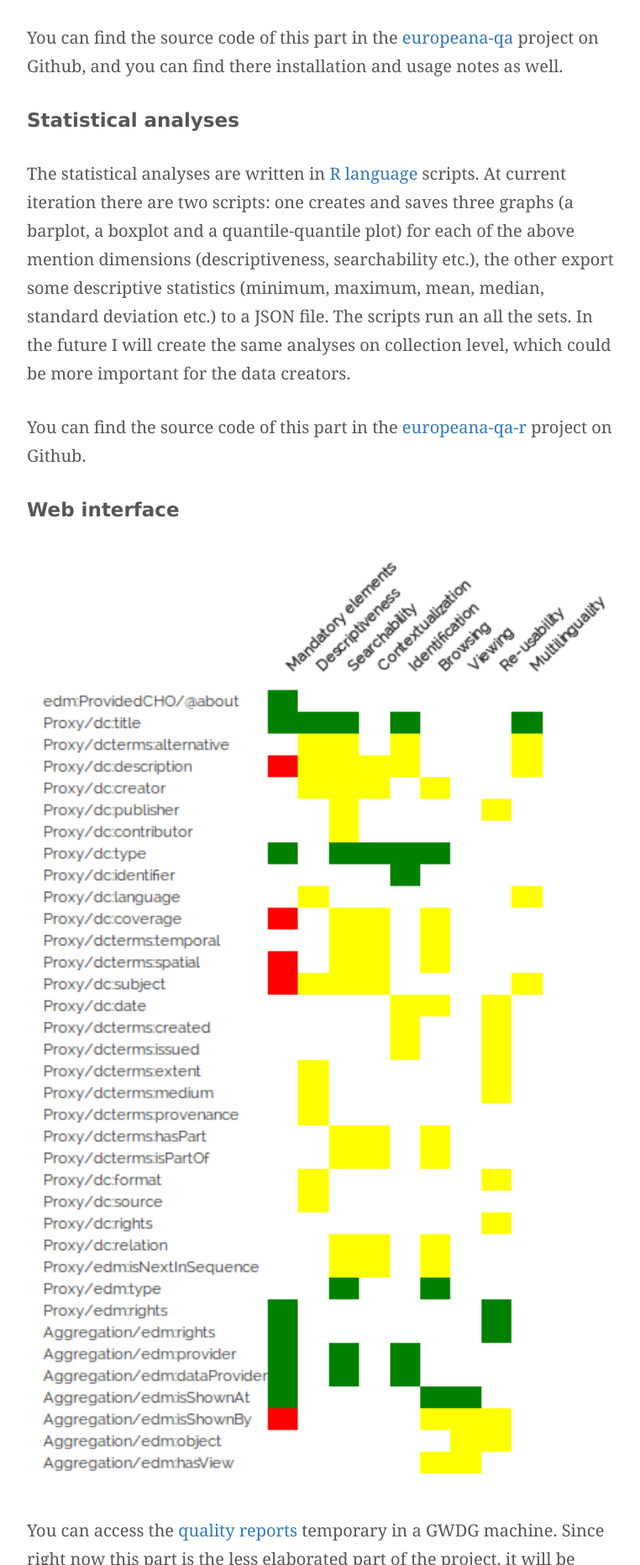
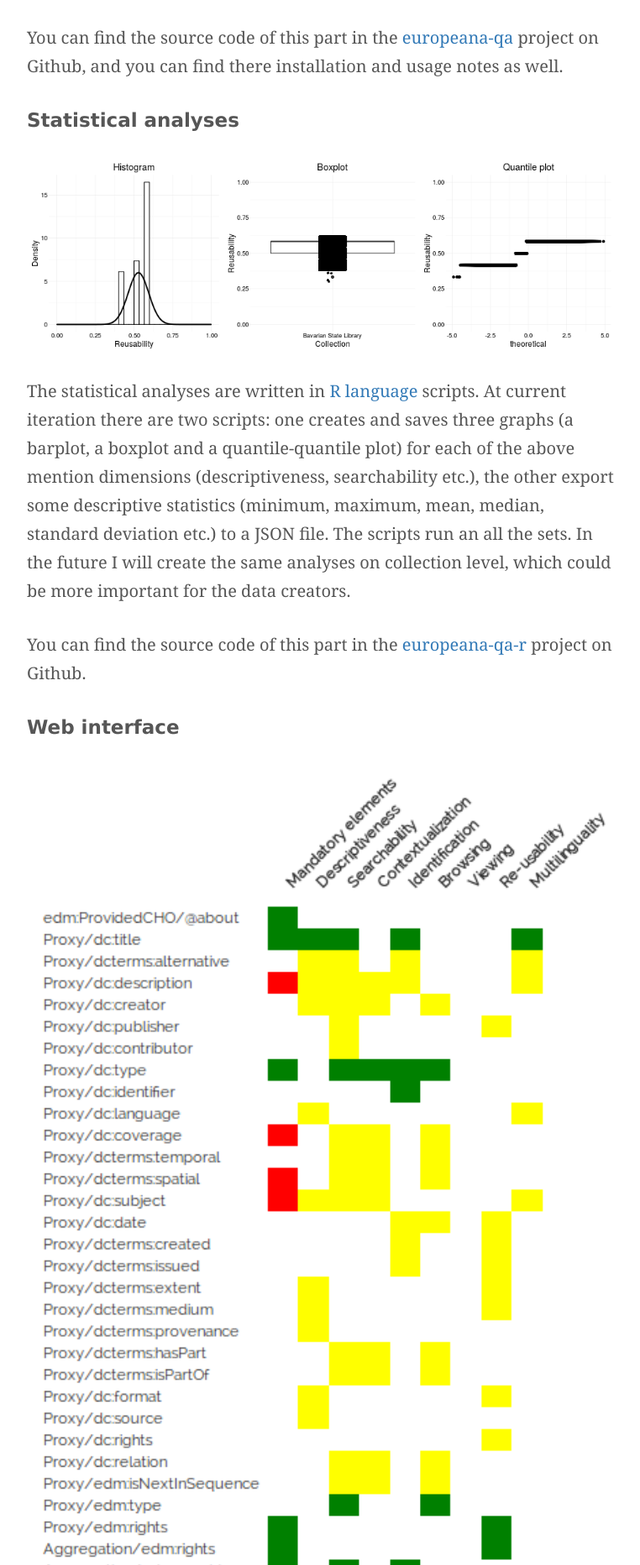
Before and after one commit to pkiraly/pkiraly.github.io, a Jekyll site: the page built from _posts/2016-01-15-second-report.md, in a window 1280 px wide. Shown: the part 4306-6170 px from the top of the page at 84% size, without its empty margins (258-1020 px from the left). Built offline with Jekyll 4.4.1, drawn with Linux system fonts in a browser that asks for light colours; nearby versions of some CDN libraries; some web fonts are replaced; comment, search, counter and statistics services are not loaded.

Commit message:
Update 2016-01-15-second-report.md

```diff
--- a/_posts/2016-01-15-second-report.md
+++ b/_posts/2016-01-15-second-report.md
@@ -50,13 +50,15 @@
 
 ## Statistical analyses
 
+<img src="{{ site.url }}/assets/reusability.png" class="real" title="Completeness table" alt="Completeness table" />
+
 The statistical analyses are written in [R language](https://www.r-project.org/) scripts. At current iteration there are two scripts: one creates and saves three graphs (a barplot, a boxplot and a quantile-quantile plot) for each of the above mention dimensions (descriptiveness, searchability etc.), the other export some descriptive statistics (minimum, maximum, mean, median, standard deviation etc.) to a JSON file. The scripts run an all the sets. In the future I will create the same analyses on collection level, which could be more important for the data creators.
 
 You can find the source code of this part in the [europeana-qa-r](https://github.com/pkiraly/europeana-qa-r) project on Github.
 
 ## Web interface
 
-<img src="{{ site.url }}/assets/completeness-table.png" title="Completeness table" alt="Completeness table" />
+<img src="{{ site.url }}/assets/completeness-table.png" class="real" title="Completeness table" alt="Completeness table" />
 
 You can access the [quality reports](http://141.5.103.129/europeana-qa/index.html) temporary in a GWDG machine. Since right now this part is the less elaborated part of the project, it will be change soon. Now it has two parts:
 
@@ -69,7 +71,7 @@
 
 Regarding to this project there were some important happenings recently. The first one is that within Europeana a special working group concentrating on metadata quality is forming, and I was asked to participate. The group is launching very soon, I can not show yet any public links. The other were an a presentation I held as part of GWDG eScience Group's Oberseminar. [Here](http://www.slideshare.net/pkiraly/metadata-quality-assurance) you can find the slides.
 
-<img src="{{ site.url }}/assets/further-steps.png" title="Extract from the slides" alt="Extract from the slides" />
+<img src="{{ site.url }}/assets/further-steps.png" class="real" title="Extract from the slides" alt="Extract from the slides" />
 
 ## Conclusion and next steps
 
```
